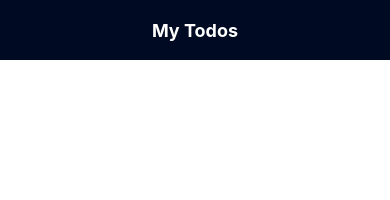
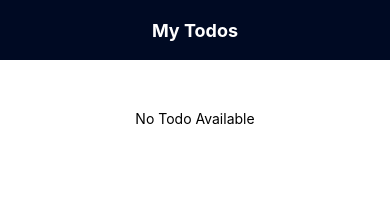
Before and after one commit to abdulmalikgh/reactNative_simpleTodoApp, a React Native app: screen / in a window 390 px wide. Shown: the top 200 px of the page. Built offline with nearby package versions, Linux system fonts and the light colour scheme.

Commit message:
Add todo

```diff
--- a/App.js
+++ b/App.js
@@ -4,29 +4,29 @@ import { SafeAreaView, StyleSheet, Text, View } from 'react-native';
 import TodoForm from './components/TodoForm';
 import Header from './components/Header';
 import OpenAddToDoButton from './components/OpenAddToDoButton';
+import TodoLists from './components/TodoLists';
 
-const todosContext = createContext()
+export const TodosContext = createContext([])
 
 export default function App() {
   const [showTodos, setShowTodos] = useState(true)
-
-  const addTodo = (title, description) => {
-    console.log(title,description)
-  }
+  const [todos, setTodos] = useState([])
 
   return (
-    <SafeAreaView style={styles.container}>
+    <TodosContext.Provider value={todos}>
+      <SafeAreaView style={styles.container}>
         <Header  title={showTodos ? 'My Todos' : 'Add Todo'}/>
         {
-          showTodos ? null : <TodoForm
+          showTodos ? <TodoLists /> : <TodoForm
             setShowTodos={setShowTodos}
             showTodos={showTodos}
-            addTodo={() => addTodo} />
+            addTodo={setTodos} />
         }
         {
           showTodos && <OpenAddToDoButton openForm={ () => setShowTodos(false)}/>
         }
-    </SafeAreaView>
+      </SafeAreaView>
+    </TodosContext.Provider>
   );
 }
 
--- a/components/TodoForm.js
+++ b/components/TodoForm.js
@@ -1,16 +1,22 @@
 import { Text, TouchableOpacity, View, StyleSheet, TextInput } from 'react-native'
 import React, { Component, useState } from 'react'
-
+const uuidv4 = require("uuid/v4")
 const Error = ({msg}) => <Text style={styles.error}>{msg}</Text>
 
-export default function AddTodo({setShowTodos,showTodos,addTodo}) {
+export default function AddTodo({setShowTodos,showTodos,addTodo,todos}) {
     const [title, setTitle] = useState(null)
     const [description, setDescription] = useState(null)
 
     const handleSubmit = () => {
         if(title && description)  {
-            addTodo(title,description)
             setShowTodos(!showTodos)
+            addTodo((prevTodos => {
+                return [...prevTodos, {
+                    id: uuidv4(),
+                    title,
+                    description
+                }]
+            }))
             setTitle(null)
             setDescription(null)
         }
--- /dev/null
+++ b/components/TodoLists.js
@@ -0,0 +1,22 @@
+import { View, Text, StyleSheet } from 'react-native'
+import React, { useContext } from 'react'
+import { TodosContext } from '../App'
+
+export default function TodoLists() {
+  const todos = useContext(TodosContext)
+
+  return (
+    <View style={styles.container}>
+      {
+        !todos.length && <Text style={{fontSize:'bold', textAlign:'center'}}>No Todo Available</Text>
+      }
+    </View>
+  )
+}
+
+const styles = StyleSheet.create({
+    container: {
+        flex:1,
+        padding: 50,
+    }
+})
--- a/package.json
+++ b/package.json
@@ -12,7 +12,8 @@
     "expo": "~47.0.12",
     "expo-status-bar": "~1.4.2",
     "react": "18.1.0",
-    "react-native": "0.70.5"
+    "react-native": "0.70.5",
+    "uuid": "^9.0.0"
   },
   "devDependencies": {
     "@babel/core": "^7.12.9"
```
Also changed, not shown: 2 other files (tests, documents, lock files or other folders).
